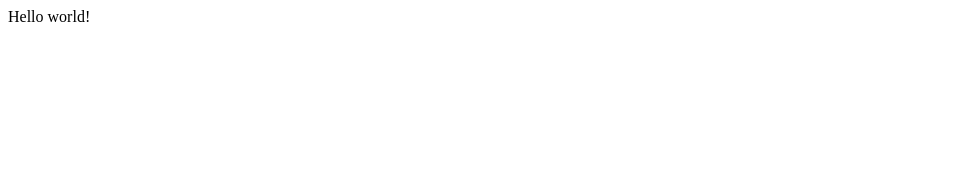
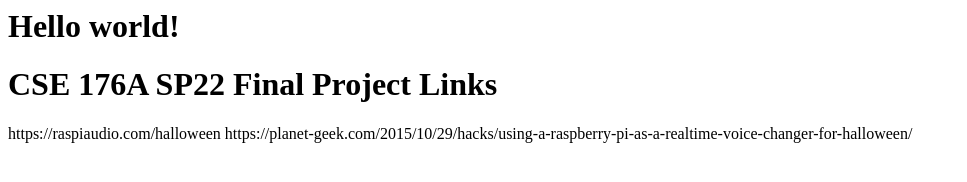
Before and after one commit to minecx/minecx.github.io, a plain HTML site: page index.html in a window 1280 px wide. Shown: the whole page, without its empty margins (0-967 px from the left). Drawn offline with Linux system fonts and the light colour scheme.

Commit message:
cse 176a links for public share

```diff
--- a/index.html
+++ b/index.html
@@ -1 +1,7 @@
-Hello world!
+<h1>Hello world!</h1>
+
+<h1>CSE 176A SP22 Final Project Links</h1>
+
+https://raspiaudio.com/halloween
+
+https://planet-geek.com/2015/10/29/hacks/using-a-raspberry-pi-as-a-realtime-voice-changer-for-halloween/
```
